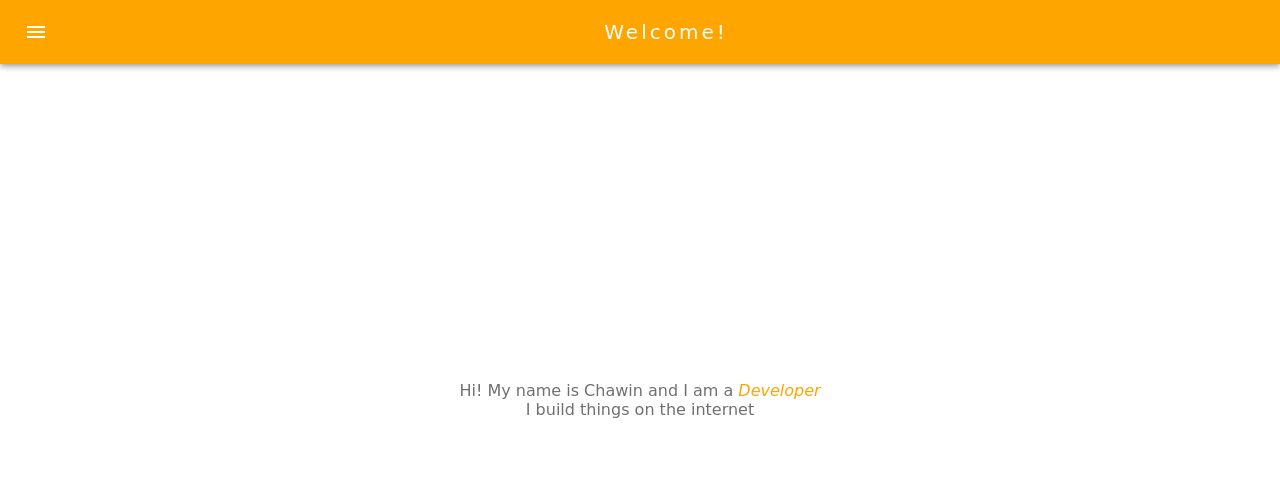
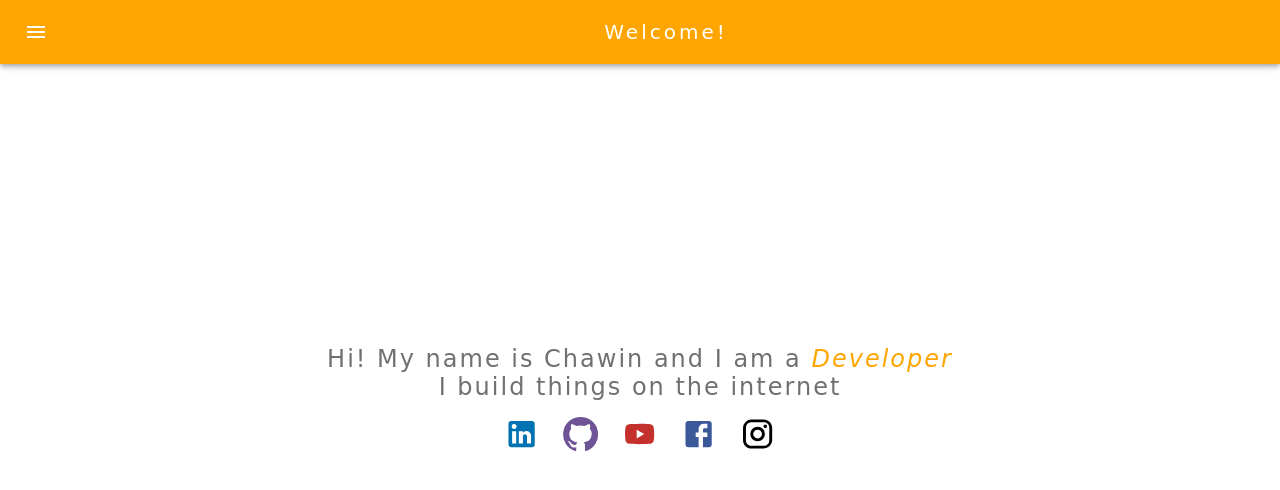
Before and after one commit to ChawinTan/portfolio, a React (Create React App) app: page / in a window 1280 px wide. Shown: the top 490 px of the page. Built offline with nearby package versions, Linux system fonts and the light colour scheme.

Commit message:
add icons

```diff
--- a/src/Components/Home.js
+++ b/src/Components/Home.js
@@ -1,4 +1,11 @@
 import React, { useState, useEffect, useRef } from "react";
+import Grid from "@material-ui/core/Grid";
+import LinkedInIcon from "@material-ui/icons/LinkedIn";
+import GitHubIcon from "@material-ui/icons/GitHub";
+import YouTubeIcon from "@material-ui/icons/YouTube";
+import FacebookIcon from "@material-ui/icons/Facebook";
+import InstagramIcon from "@material-ui/icons/Instagram";
+import { makeStyles } from "@material-ui/core/styles";
 
 const styles = {
   container: {
@@ -11,14 +18,37 @@ const styles = {
   },
   about: {
     fontFamily: "Comic Sans MS",
-    color: "rgba(51, 51, 51, 0.7)"
+    color: "rgba(51, 51, 51, 0.7)",
+    fontSize: "1.5rem",
+    letterSpacing: 2
   },
   intervals: {
     color: "#ffa500",
     fontStyle: "italic",
     fontWeight: 500
+  },
+  icons: {
+    marginTop: "1rem"
   }
 };
+
+const useStyles = makeStyles(theme => ({
+  root: {
+    flexGrow: 1
+  },
+  linkedin: {
+    color: "#0072b1"
+  },
+  github: {
+    color: "#6e5494"
+  },
+  youtube: {
+    color: "#c4302b"
+  },
+  facebook: {
+    color: "#3b5998"
+  }
+}));
 
 function useInterval(callback, delay) {
   const savedCallback = useRef();
@@ -41,7 +71,15 @@ function useInterval(callback, delay) {
 }
 
 function Home() {
+  const classes = useStyles();
   const personality = ["Developer", "Violinist", "Fisherman"];
+  const icons = [
+    <LinkedInIcon fontSize="large" className={classes.linkedin} />,
+    <GitHubIcon fontSize="large" className={classes.github} />,
+    <YouTubeIcon fontSize="large" className={classes.youtube} />,
+    <FacebookIcon fontSize="large" className={classes.facebook} />,
+    <InstagramIcon fontSize="large" />
+  ];
   let [position, setPosition] = useState(0);
 
   useInterval(() => {
@@ -60,6 +98,17 @@ function Home() {
         <span style={styles.intervals}>{personality[position]}</span>
       </div>
       <div style={styles.about}>I build things on the internet</div>
+      <div style={styles.icons}>
+        <Grid className={classes.root} container justify="center" spacing={3}>
+          {icons.map((value, index) => {
+            return (
+              <Grid key={index} item>
+                {value}
+              </Grid>
+            );
+          })}
+        </Grid>
+      </div>
     </div>
   );
 }
```
